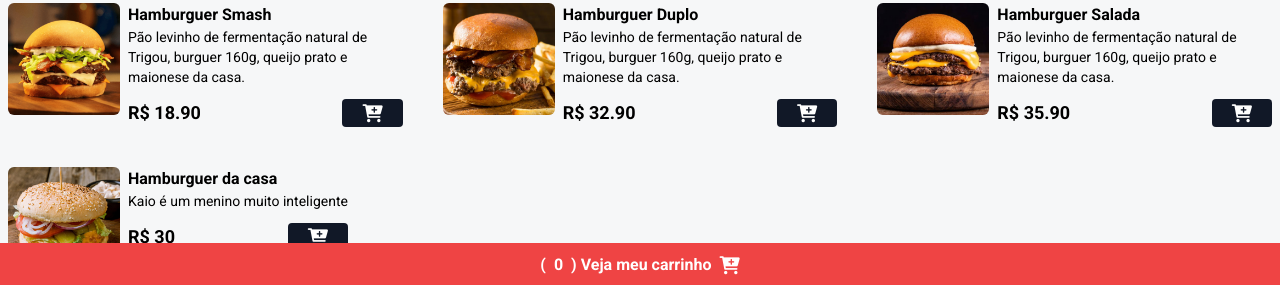
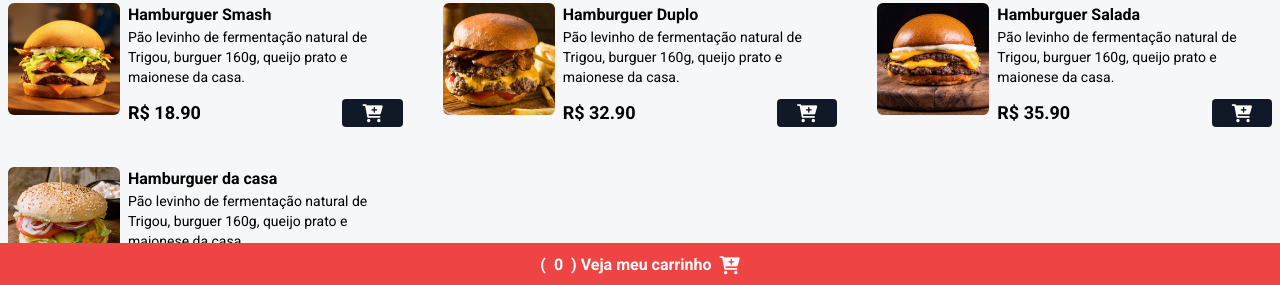
Before and after one commit to EderSouza93/cardapio, a website: page index.html in a window 1280 px wide. Shown: the part 513-798 px from the top of the page. Drawn offline with Linux system fonts and the light colour scheme.

Commit message:
ajuste html

```diff
--- a/index.html
+++ b/index.html
@@ -144,7 +144,8 @@
           <div>
             <p class="font-bold">Hamburguer da casa</p>
             <p class="text-sm">
-              Kaio é um menino muito inteligente
+              Pão levinho de fermentação natural de Trigou, burguer 160g, queijo
+              prato e maionese da casa.
             </p>
 
             <div class="flex items-center gap-2 justify-between mt-3">
```
